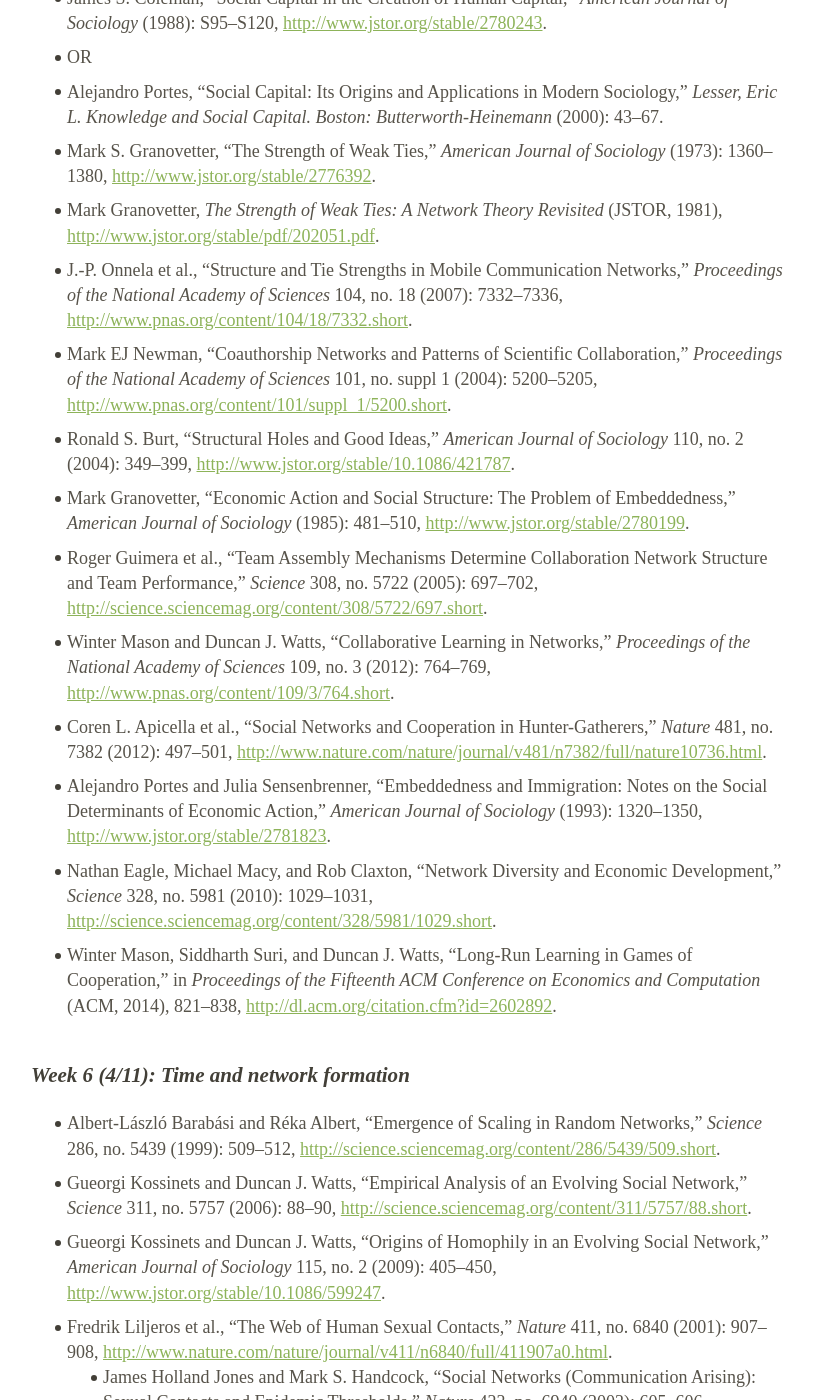
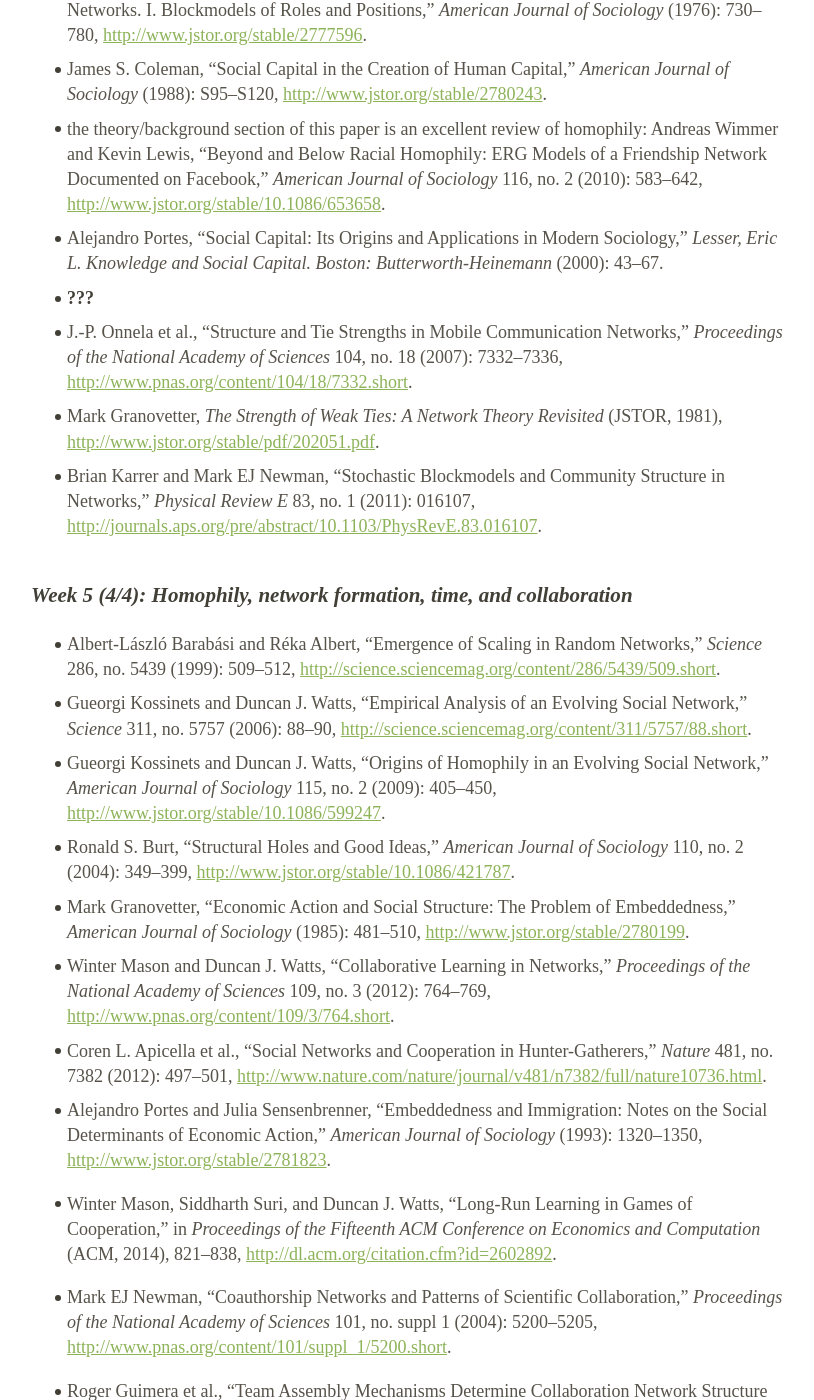
Before and after one commit to dfeehan/dfeehan.github.io, a Jekyll site: the page teaching/201601_demog260.html, which Jekyll copies as it is, in a window 1280 px wide and 1400 px high, scrolled down 5249 px. Shown: the whole window, without its empty margins (231-1045 px from the left). Built offline with Jekyll 4.4.1, drawn with Linux system fonts in a browser that asks for light colours; some of the changed text lies outside the part shown.

Commit message:
updated syllabus

```diff
--- a/teaching/201601_demog260.html
+++ b/teaching/201601_demog260.html
@@ -407,40 +407,45 @@
 <li><span class="citation">Seth A. <span>Marvel</span> et al., “The Small-World Effect Is a Modern Phenomenon,” <em>ArXiv Preprint ArXiv:1310.2636</em> (2013), <a href="http://arxiv.org/abs/1310.2636" class="uri">http://arxiv.org/abs/1310.2636</a>.</span></li>
 <li>a relevant <a href="https://research.facebook.com/blog/three-and-a-half-degrees-of-separation/">Facebook research note</a></li>
 </ul>
-<h3 id="week-4-328-homophily-and-communities">Week 4 (3/28): Homophily and communities</h3>
+<h3 id="week-4-328-social-capital-and-communities">Week 4 (3/28): Social capital and communities</h3>
+<p>Readings we will discuss:</p>
 <ul>
-<li>? <span class="citation">Ronald L. <span>Breiger</span>, “The Duality of Persons and Groups,” <em>Social Forces</em> 53, no. 2 (1974): 181–190, <a href="http://sf.oxfordjournals.org/content/53/2/181.short" class="uri">http://sf.oxfordjournals.org/content/53/2/181.short</a>.</span></li>
+<li><span class="citation">Mark S. <span>Granovetter</span>, “The Strength of Weak Ties,” <em>American Journal of Sociology</em> (1973): 1360–1380, <a href="http://www.jstor.org/stable/2776392" class="uri">http://www.jstor.org/stable/2776392</a>.</span></li>
+<li><span class="citation">Scott L. <span>Feld</span>, “The Focused Organization of Social Ties,” <em>American Journal of Sociology</em> (1981): 1015–1035, <a href="http://www.jstor.org/stable/2778746" class="uri">http://www.jstor.org/stable/2778746</a>.</span></li>
+<li><span class="citation">Thomas A. <span>DiPrete</span> et al., “Segregation in Social Networks Based on Acquaintanceship and Trust,” <em>American Journal of Sociology</em> 116, no. 4 (2011): 1234–83, <a href="http://www.jstor.org/stable/10.1086/659100" class="uri">http://www.jstor.org/stable/10.1086/659100</a>.</span></li>
+<li><span class="citation">Elizabeth <span>Fussell</span> and Douglas S. <span>Massey</span>, “The Limits to Cumulative Causation: International Migration from Mexican Urban Areas,” <em>Demography</em> 41, no. 1 (2004): 151–171, <a href="http://link.springer.com/article/10.1353/dem.2004.0003" class="uri">http://link.springer.com/article/10.1353/dem.2004.0003</a>.</span></li>
+<li><span class="citation">Mark EJ <span>Newman</span> and Michelle <span>Girvan</span>, “Finding and Evaluating Community Structure in Networks,” <em>Physical Review E</em> 69, no. 2 (2004): 026113, <a href="http://journals.aps.org/pre/abstract/10.1103/PhysRevE.69.026113" class="uri">http://journals.aps.org/pre/abstract/10.1103/PhysRevE.69.026113</a>.</span></li>
+<li><span class="citation">Amir <span>Goldberg</span>, “Mapping Shared Understandings Using Relational Class Analysis: The Case of the Cultural Omnivore Reexamined,” <em>American Journal of Sociology</em> 116, no. 5 (2011): 1397–1436, <a href="http://www.jstor.org/stable/10.1086/657976" class="uri">http://www.jstor.org/stable/10.1086/657976</a>.</span></li>
+<li><span class="citation">Nathan <span>Eagle</span>, Michael <span>Macy</span>, and Rob <span>Claxton</span>, “Network Diversity and Economic Development,” <em>Science</em> 328, no. 5981 (2010): 1029–1031, <a href="http://science.sciencemag.org/content/328/5981/1029.short" class="uri">http://science.sciencemag.org/content/328/5981/1029.short</a>.</span></li>
+</ul>
+<p>Also interesting (but we won’t have time to discuss in class):</p>
+<ul>
+<li><span class="citation">Ronald L. <span>Breiger</span>, “The Duality of Persons and Groups,” <em>Social Forces</em> 53, no. 2 (1974): 181–190, <a href="http://sf.oxfordjournals.org/content/53/2/181.short" class="uri">http://sf.oxfordjournals.org/content/53/2/181.short</a>.</span></li>
 <li><span class="citation">Harrison C. <span>White</span>, Scott A. <span>Boorman</span>, and Ronald L. <span>Breiger</span>, “Social Structure from Multiple Networks. I. Blockmodels of Roles and Positions,” <em>American Journal of Sociology</em> (1976): 730–780, <a href="http://www.jstor.org/stable/2777596" class="uri">http://www.jstor.org/stable/2777596</a>.</span></li>
-<li><span class="citation">Scott L. <span>Feld</span>, “The Focused Organization of Social Ties,” <em>American Journal of Sociology</em> (1981): 1015–1035, <a href="http://www.jstor.org/stable/2778746" class="uri">http://www.jstor.org/stable/2778746</a>.</span></li>
-<li><span class="citation">Mark EJ <span>Newman</span> and Michelle <span>Girvan</span>, “Finding and Evaluating Community Structure in Networks,” <em>Physical Review E</em> 69, no. 2 (2004): 026113, <a href="http://journals.aps.org/pre/abstract/10.1103/PhysRevE.69.026113" class="uri">http://journals.aps.org/pre/abstract/10.1103/PhysRevE.69.026113</a>.</span></li>
-<li>only theory/background section: <span class="citation">Andreas <span>Wimmer</span> and Kevin <span>Lewis</span>, “Beyond and Below Racial Homophily: ERG Models of a Friendship Network Documented on Facebook,” <em>American Journal of Sociology</em> 116, no. 2 (2010): 583–642, <a href="http://www.jstor.org/stable/10.1086/653658" class="uri">http://www.jstor.org/stable/10.1086/653658</a>.</span></li>
-<li><span class="citation">Thomas A. <span>DiPrete</span> et al., “Segregation in Social Networks Based on Acquaintanceship and Trust,” <em>American Journal of Sociology</em> 116, no. 4 (2011): 1234–83, <a href="http://www.jstor.org/stable/10.1086/659100" class="uri">http://www.jstor.org/stable/10.1086/659100</a>.</span></li>
-<li><span class="citation">Amir <span>Goldberg</span>, “Mapping Shared Understandings Using Relational Class Analysis: The Case of the Cultural Omnivore Reexamined,” <em>American Journal of Sociology</em> 116, no. 5 (2011): 1397–1436, <a href="http://www.jstor.org/stable/10.1086/657976" class="uri">http://www.jstor.org/stable/10.1086/657976</a>.</span></li>
-<li><span class="citation">Paul <span>DiMaggio</span> and Filiz <span>Garip</span>, “How Network Externalities Can Exacerbate Intergroup Inequality,” <em>American Journal of Sociology</em> 116, no. 6 (2011): 1887–1933, <a href="http://www.jstor.org/stable/10.1086/659653" class="uri">http://www.jstor.org/stable/10.1086/659653</a>.</span></li>
+<li><span class="citation">James S. <span>Coleman</span>, “Social Capital in the Creation of Human Capital,” <em>American Journal of Sociology</em> (1988): S95–S120, <a href="http://www.jstor.org/stable/2780243" class="uri">http://www.jstor.org/stable/2780243</a>.</span></li>
+<li>the theory/background section of this paper is an excellent review of homophily: <span class="citation">Andreas <span>Wimmer</span> and Kevin <span>Lewis</span>, “Beyond and Below Racial Homophily: ERG Models of a Friendship Network Documented on Facebook,” <em>American Journal of Sociology</em> 116, no. 2 (2010): 583–642, <a href="http://www.jstor.org/stable/10.1086/653658" class="uri">http://www.jstor.org/stable/10.1086/653658</a>.</span></li>
+<li><span class="citation">Alejandro <span>Portes</span>, “Social Capital: Its Origins and Applications in Modern Sociology,” <em>Lesser, Eric L. Knowledge and Social Capital. Boston: Butterworth-Heinemann</em> (2000): 43–67.</span></li>
+<li><span class="citation"><span class="citeproc-not-found" data-reference-id="massey_social_1990"><strong>???</strong></span></span></li>
+<li><span class="citation">J.-P. <span>Onnela</span> et al., “Structure and Tie Strengths in Mobile Communication Networks,” <em>Proceedings of the National Academy of Sciences</em> 104, no. 18 (2007): 7332–7336, <a href="http://www.pnas.org/content/104/18/7332.short" class="uri">http://www.pnas.org/content/104/18/7332.short</a>.</span></li>
+<li><span class="citation">Mark <span>Granovetter</span>, <em>The Strength of Weak Ties: A Network Theory Revisited</em> (JSTOR, 1981), <a href="http://www.jstor.org/stable/pdf/202051.pdf" class="uri">http://www.jstor.org/stable/pdf/202051.pdf</a>.</span></li>
+<li><span class="citation">Brian <span>Karrer</span> and Mark EJ <span>Newman</span>, “Stochastic Blockmodels and Community Structure in Networks,” <em>Physical Review E</em> 83, no. 1 (2011): 016107, <a href="http://journals.aps.org/pre/abstract/10.1103/PhysRevE.83.016107" class="uri">http://journals.aps.org/pre/abstract/10.1103/PhysRevE.83.016107</a>.</span></li>
 </ul>
-<h3 id="week-5-44-social-capital-and-collaboration">Week 5 (4/4): Social capital and collaboration</h3>
-<ul>
-<li><span class="citation">James S. <span>Coleman</span>, “Social Capital in the Creation of Human Capital,” <em>American Journal of Sociology</em> (1988): S95–S120, <a href="http://www.jstor.org/stable/2780243" class="uri">http://www.jstor.org/stable/2780243</a>.</span></li>
-<li>OR</li>
-<li><span class="citation">Alejandro <span>Portes</span>, “Social Capital: Its Origins and Applications in Modern Sociology,” <em>Lesser, Eric L. Knowledge and Social Capital. Boston: Butterworth-Heinemann</em> (2000): 43–67.</span></li>
-<li><span class="citation">Mark S. <span>Granovetter</span>, “The Strength of Weak Ties,” <em>American Journal of Sociology</em> (1973): 1360–1380, <a href="http://www.jstor.org/stable/2776392" class="uri">http://www.jstor.org/stable/2776392</a>.</span></li>
-<li><span class="citation">Mark <span>Granovetter</span>, <em>The Strength of Weak Ties: A Network Theory Revisited</em> (JSTOR, 1981), <a href="http://www.jstor.org/stable/pdf/202051.pdf" class="uri">http://www.jstor.org/stable/pdf/202051.pdf</a>.</span></li>
-<li><span class="citation">J.-P. <span>Onnela</span> et al., “Structure and Tie Strengths in Mobile Communication Networks,” <em>Proceedings of the National Academy of Sciences</em> 104, no. 18 (2007): 7332–7336, <a href="http://www.pnas.org/content/104/18/7332.short" class="uri">http://www.pnas.org/content/104/18/7332.short</a>.</span></li>
-<li><span class="citation">Mark EJ <span>Newman</span>, “Coauthorship Networks and Patterns of Scientific Collaboration,” <em>Proceedings of the National Academy of Sciences</em> 101, no. suppl 1 (2004): 5200–5205, <a href="http://www.pnas.org/content/101/suppl_1/5200.short" class="uri">http://www.pnas.org/content/101/suppl_1/5200.short</a>.</span></li>
-<li><span class="citation">Ronald S. <span>Burt</span>, “Structural Holes and Good Ideas,” <em>American Journal of Sociology</em> 110, no. 2 (2004): 349–399, <a href="http://www.jstor.org/stable/10.1086/421787" class="uri">http://www.jstor.org/stable/10.1086/421787</a>.</span></li>
-<li><span class="citation">Mark <span>Granovetter</span>, “Economic Action and Social Structure: The Problem of Embeddedness,” <em>American Journal of Sociology</em> (1985): 481–510, <a href="http://www.jstor.org/stable/2780199" class="uri">http://www.jstor.org/stable/2780199</a>.</span></li>
-<li><span class="citation">Roger <span>Guimera</span> et al., “Team Assembly Mechanisms Determine Collaboration Network Structure and Team Performance,” <em>Science</em> 308, no. 5722 (2005): 697–702, <a href="http://science.sciencemag.org/content/308/5722/697.short" class="uri">http://science.sciencemag.org/content/308/5722/697.short</a>.</span></li>
-<li><span class="citation">Winter <span>Mason</span> and Duncan J. <span>Watts</span>, “Collaborative Learning in Networks,” <em>Proceedings of the National Academy of Sciences</em> 109, no. 3 (2012): 764–769, <a href="http://www.pnas.org/content/109/3/764.short" class="uri">http://www.pnas.org/content/109/3/764.short</a>.</span></li>
-<li><span class="citation">Coren L. <span>Apicella</span> et al., “Social Networks and Cooperation in Hunter-Gatherers,” <em>Nature</em> 481, no. 7382 (2012): 497–501, <a href="http://www.nature.com/nature/journal/v481/n7382/full/nature10736.html" class="uri">http://www.nature.com/nature/journal/v481/n7382/full/nature10736.html</a>.</span></li>
-<li><span class="citation">Alejandro <span>Portes</span> and Julia <span>Sensenbrenner</span>, “Embeddedness and Immigration: Notes on the Social Determinants of Economic Action,” <em>American Journal of Sociology</em> (1993): 1320–1350, <a href="http://www.jstor.org/stable/2781823" class="uri">http://www.jstor.org/stable/2781823</a>.</span></li>
-<li><span class="citation">Nathan <span>Eagle</span>, Michael <span>Macy</span>, and Rob <span>Claxton</span>, “Network Diversity and Economic Development,” <em>Science</em> 328, no. 5981 (2010): 1029–1031, <a href="http://science.sciencemag.org/content/328/5981/1029.short" class="uri">http://science.sciencemag.org/content/328/5981/1029.short</a>.</span></li>
-<li><span class="citation">Winter <span>Mason</span>, Siddharth <span>Suri</span>, and Duncan J. <span>Watts</span>, “Long-Run Learning in Games of Cooperation,” in <em>Proceedings of the Fifteenth ACM Conference on Economics and Computation</em> (ACM, 2014), 821–838, <a href="http://dl.acm.org/citation.cfm?id=2602892" class="uri">http://dl.acm.org/citation.cfm?id=2602892</a>.</span></li>
-</ul>
-<h3 id="week-6-411-time-and-network-formation">Week 6 (4/11): Time and network formation</h3>
+<h3 id="week-5-44-homophily-network-formation-time-and-collaboration">Week 5 (4/4): Homophily, network formation, time, and collaboration</h3>
 <ul>
 <li><span class="citation">Albert-L<span>á</span>szl<span>ó</span> <span>Barab<span>á</span>si</span> and R<span>é</span>ka <span>Albert</span>, “Emergence of Scaling in Random Networks,” <em>Science</em> 286, no. 5439 (1999): 509–512, <a href="http://science.sciencemag.org/content/286/5439/509.short" class="uri">http://science.sciencemag.org/content/286/5439/509.short</a>.</span></li>
 <li><span class="citation">Gueorgi <span>Kossinets</span> and Duncan J. <span>Watts</span>, “Empirical Analysis of an Evolving Social Network,” <em>Science</em> 311, no. 5757 (2006): 88–90, <a href="http://science.sciencemag.org/content/311/5757/88.short" class="uri">http://science.sciencemag.org/content/311/5757/88.short</a>.</span></li>
 <li><span class="citation">Gueorgi <span>Kossinets</span> and Duncan J. <span>Watts</span>, “Origins of Homophily in an Evolving Social Network,” <em>American Journal of Sociology</em> 115, no. 2 (2009): 405–450, <a href="http://www.jstor.org/stable/10.1086/599247" class="uri">http://www.jstor.org/stable/10.1086/599247</a>.</span></li>
+<li><span class="citation">Ronald S. <span>Burt</span>, “Structural Holes and Good Ideas,” <em>American Journal of Sociology</em> 110, no. 2 (2004): 349–399, <a href="http://www.jstor.org/stable/10.1086/421787" class="uri">http://www.jstor.org/stable/10.1086/421787</a>.</span></li>
+<li><span class="citation">Mark <span>Granovetter</span>, “Economic Action and Social Structure: The Problem of Embeddedness,” <em>American Journal of Sociology</em> (1985): 481–510, <a href="http://www.jstor.org/stable/2780199" class="uri">http://www.jstor.org/stable/2780199</a>.</span></li>
+<li><span class="citation">Winter <span>Mason</span> and Duncan J. <span>Watts</span>, “Collaborative Learning in Networks,” <em>Proceedings of the National Academy of Sciences</em> 109, no. 3 (2012): 764–769, <a href="http://www.pnas.org/content/109/3/764.short" class="uri">http://www.pnas.org/content/109/3/764.short</a>.</span></li>
+<li><span class="citation">Coren L. <span>Apicella</span> et al., “Social Networks and Cooperation in Hunter-Gatherers,” <em>Nature</em> 481, no. 7382 (2012): 497–501, <a href="http://www.nature.com/nature/journal/v481/n7382/full/nature10736.html" class="uri">http://www.nature.com/nature/journal/v481/n7382/full/nature10736.html</a>.</span></li>
+<li><span class="citation">Alejandro <span>Portes</span> and Julia <span>Sensenbrenner</span>, “Embeddedness and Immigration: Notes on the Social Determinants of Economic Action,” <em>American Journal of Sociology</em> (1993): 1320–1350, <a href="http://www.jstor.org/stable/2781823" class="uri">http://www.jstor.org/stable/2781823</a>.</span></li>
+<li><p><span class="citation">Winter <span>Mason</span>, Siddharth <span>Suri</span>, and Duncan J. <span>Watts</span>, “Long-Run Learning in Games of Cooperation,” in <em>Proceedings of the Fifteenth ACM Conference on Economics and Computation</em> (ACM, 2014), 821–838, <a href="http://dl.acm.org/citation.cfm?id=2602892" class="uri">http://dl.acm.org/citation.cfm?id=2602892</a>.</span></p></li>
+<li><span class="citation">Mark EJ <span>Newman</span>, “Coauthorship Networks and Patterns of Scientific Collaboration,” <em>Proceedings of the National Academy of Sciences</em> 101, no. suppl 1 (2004): 5200–5205, <a href="http://www.pnas.org/content/101/suppl_1/5200.short" class="uri">http://www.pnas.org/content/101/suppl_1/5200.short</a>.</span></li>
+<li><p><span class="citation">Roger <span>Guimera</span> et al., “Team Assembly Mechanisms Determine Collaboration Network Structure and Team Performance,” <em>Science</em> 308, no. 5722 (2005): 697–702, <a href="http://science.sciencemag.org/content/308/5722/697.short" class="uri">http://science.sciencemag.org/content/308/5722/697.short</a>.</span></p></li>
+</ul>
+<h3 id="week-6-411-time-network-formation-and-communities">Week 6 (4/11): Time, network formation, and communities</h3>
+<ul>
 <li><span class="citation">Fredrik <span>Liljeros</span> et al., “The Web of Human Sexual Contacts,” <em>Nature</em> 411, no. 6840 (2001): 907–908, <a href="http://www.nature.com/nature/journal/v411/n6840/full/411907a0.html" class="uri">http://www.nature.com/nature/journal/v411/n6840/full/411907a0.html</a>.</span>
 <ul>
 <li><span class="citation">James Holland <span>Jones</span> and Mark S. <span>Handcock</span>, “Social Networks (Communication Arising): Sexual Contacts and Epidemic Thresholds,” <em>Nature</em> 423, no. 6940 (2003): 605–606, <a href="http://www.nature.com/nature/journal/v423/n6940/full/423605a.html" class="uri">http://www.nature.com/nature/journal/v423/n6940/full/423605a.html</a>.</span></li>
@@ -462,6 +467,7 @@
 <li><span class="citation">Nicholas A. <span>Christakis</span> and James H. <span>Fowler</span>, “Social Network Sensors for Early Detection of Contagious Outbreaks,” <em>PloS One</em> 5, no. 9 (2010): e12948, <a href="http://journals.plos.org/plosone/article?id=10.1371/journal.pone.0012948" class="uri">http://journals.plos.org/plosone/article?id=10.1371/journal.pone.0012948</a>.</span></li>
 <li><span class="citation">Martina <span>Morris</span> and Mirjam <span>Kretzschmar</span>, “Concurrent Partnerships and the Spread of HIV,” <em>Aids</em> 11, no. 5 (1997): 641–648, <a href="http://journals.lww.com/aidsonline/Abstract/1997/05000/Concurrent_partnerships_and_the_spread_of_HIV.12.aspx" class="uri">http://journals.lww.com/aidsonline/Abstract/1997/05000/Concurrent_partnerships_and_the_spread_of_HIV.12.aspx</a>.</span></li>
 <li><span class="citation">Mirjam <span>Kretzschmar</span>, Richard G. <span>White</span>, and Michel <span>Cara<span>ë</span>l</span>, “Concurrency Is More Complex Than It Seems,” <em>AIDS (London, England)</em> 24, no. 2 (2010): 313, <a href="http://www.ncbi.nlm.nih.gov/pmc/articles/PMC2887386/" class="uri">http://www.ncbi.nlm.nih.gov/pmc/articles/PMC2887386/</a>.</span></li>
+<li><span class="citation">Paul <span>DiMaggio</span> and Filiz <span>Garip</span>, “How Network Externalities Can Exacerbate Intergroup Inequality,” <em>American Journal of Sociology</em> 116, no. 6 (2011): 1887–1933, <a href="http://www.jstor.org/stable/10.1086/659653" class="uri">http://www.jstor.org/stable/10.1086/659653</a>.</span></li>
 </ul>
 <h3 id="week-8-425-contagion-and-influence">Week 8 (4/25): Contagion and influence</h3>
 <ul>
```
